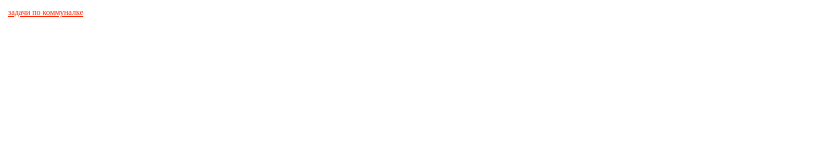
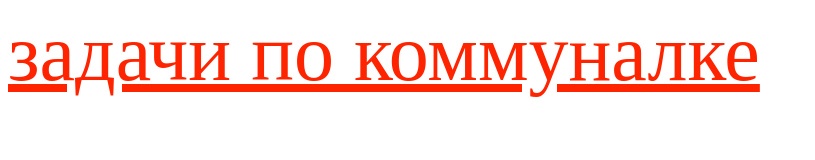
Before and after one commit to kapitonovk/public_web, a plain HTML site: page index.html in a window 1280 px wide. Shown: the whole page, without its empty margins (0-815 px from the left). Drawn offline with Linux system fonts and the light colour scheme.

Commit message:
Update index.html

```diff
--- a/index.html
+++ b/index.html
@@ -9,7 +9,7 @@
 <style>
 
 names { color: #4a9690; font-weight: bold}
-a {color: #ff2400; font-size: 1vh; text-align: center}
+a {color: #ff2400; font-size: 10vh; text-align: center}
 
 </style>
 
```
